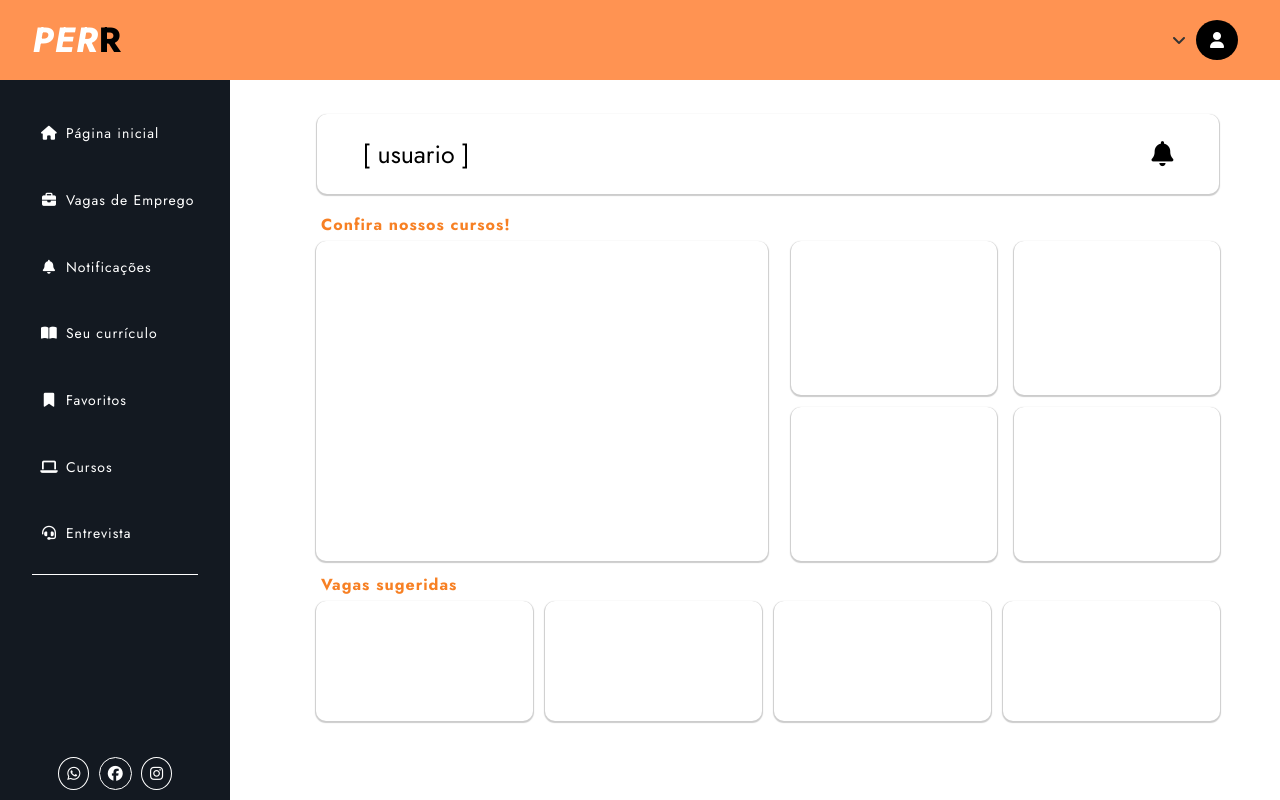
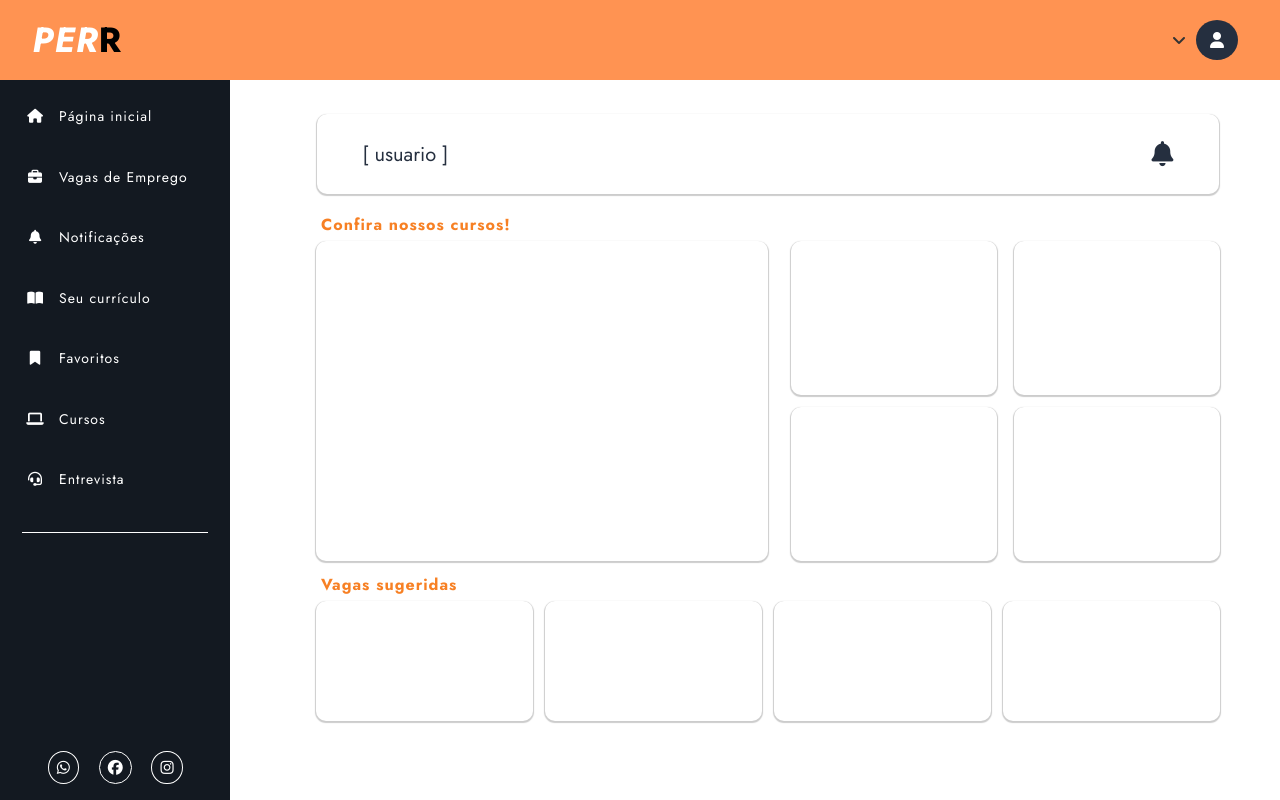
Before and after one commit to Santozzz/TCC-PERR-FRONTEND, a Vue app in the folder frontend/: page / in a window 1280 px wide. Built offline with nearby package versions, Linux system fonts and the light colour scheme.

Commit message:
ajustes na responsividade do Navbar, headerCadastro e grid

```diff
--- a/frontend/src/components/ALL/Navbar.vue
+++ b/frontend/src/components/ALL/Navbar.vue
@@ -204,7 +204,7 @@ export default {
     .dropbtn .fa-user{
       color: #fff;
       padding: 12px 14px;
-      background-color: #000;
+      background-color: #252F3F;
       border-radius: 50%;
     }
     .perfil {
@@ -244,10 +244,9 @@ export default {
       flex-direction: column;
       justify-content: space-between;
       align-items: center;
-      height: 55vh;
-      width: 80%;
+      height: 56%;
+      width: 90%;
       list-style: none;
-      margin-top: 10%;
     }
     .nav-list a{
       text-decoration: none;
@@ -268,7 +267,7 @@ export default {
       cursor: pointer;
     }
     .nav-list li .icon{
-      width: 20%;
+      width: 15%;
       display: flex;
       justify-content: center;
       align-items: center;
@@ -294,12 +293,12 @@ export default {
     }
     .line{
       height: 1px;
-      width: 80%;
+      width: 90%;
       background-color: #fff;
     }
     .container-contact{
       width: 90%;
-      height: 30%;
+      height: 35%;
       display: flex;
       align-items: center;
       justify-content: space-between;
@@ -307,7 +306,7 @@ export default {
     }
     .contacts{
       display: flex;
-      width: 55%;
+      width: 65%;
       justify-content: space-between;
       align-items: center;
     }
@@ -335,13 +334,13 @@ export default {
         }
         @keyframes move {
           0%{
-            transform: translate(-100%);
+            transform: translate(-100%)
           }
           100%{
-              transform: translate(0%);
+              transform: translate(0%)
           }
         }
-    }
+      }
     @media screen and (max-width: 1252px){
       .navbar{
         width: 20%;
--- a/frontend/src/components/Cadastro/headerCadastro.vue
+++ b/frontend/src/components/Cadastro/headerCadastro.vue
@@ -119,23 +119,27 @@ export default {
         .header{
             display: flex;
         }
+        .logo a{
+            font-size: 85px;
+        }
         .frase p{
             text-align: center;
+            font-size: 16px;
         }
     }
     /* 1000 Pixel */
     @media screen and (min-width: 1000px) {
         .logo a{
-            font-size: 110px;
+            font-size: 85px;
         }
         .frase p{
-            font-size: 30px;
+            font-size: 18px;
         }
     }
     /* 1500 Pixel */
     @media screen and (min-width: 1500px) {
         .logo a{
-            font-size: 150px;
+            font-size: 110px;
         }
         .frase p{
             font-size: 35px;
--- a/frontend/src/components/Home/grid.vue
+++ b/frontend/src/components/Home/grid.vue
@@ -89,11 +89,13 @@ export default {
         align-items: center;
     }
     .user-notify p{
-        font-size: 25px;
+        font-size: 20px;
+        color: #252F3F;
     }
     .user-notify i{
         font-size: 25px;
         cursor: pointer;
+        color: #252F3F;
     }
     .container-cursos{
         display: flex;
```
